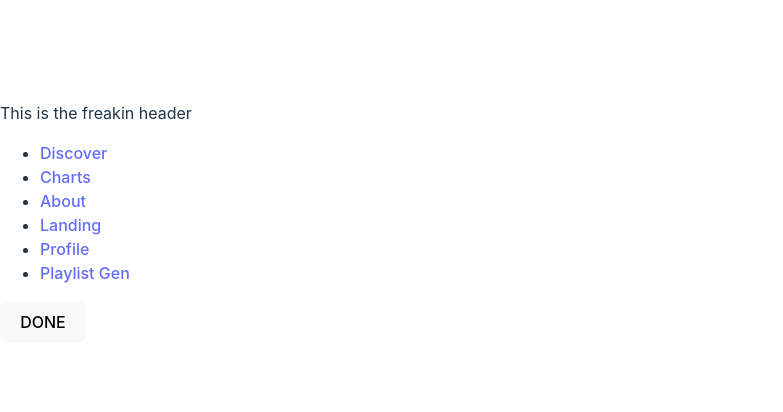
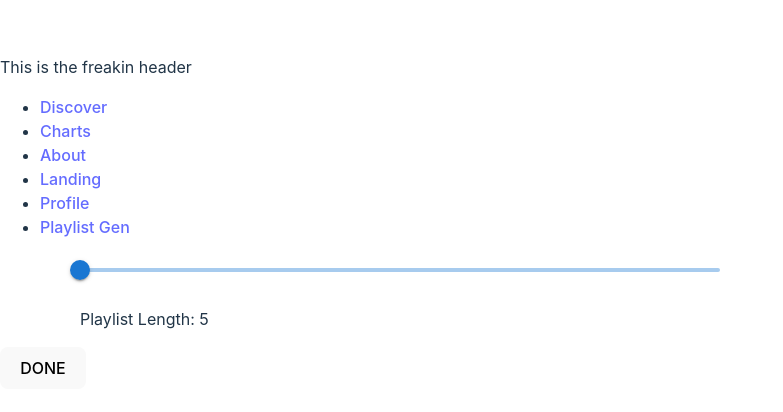
Before and after one commit to emwong101/spotify-ML-clone, a React (Vite) app in the folder client/: page /length in a window 1280 px wide. Shown: the part 178-590 px from the top of the page, without its empty margins (0-783 px from the left). Built offline with nearby package versions, Linux system fonts and the light colour scheme; no server answers.

Commit message:
added slider for playlist length

```diff
--- a/client/package.json
+++ b/client/package.json
@@ -9,8 +9,12 @@
     "preview": "vite preview"
   },
   "dependencies": {
+    "@emotion/react": "^11.10.5",
+    "@emotion/styled": "^11.10.5",
+    "@mui/material": "^5.11.4",
     "axios": "^1.2.2",
     "chart.js": "^4.1.2",
+    "rc-slider": "^10.1.0",
     "react": "^18.2.0",
     "react-chartjs-2": "^5.2.0",
     "react-dom": "^18.2.0",
--- a/client/src/Pages/playlistLength/PlaylistLength.jsx
+++ b/client/src/Pages/playlistLength/PlaylistLength.jsx
@@ -1,18 +1,21 @@
-import React from "react";
-import { useContext } from "react";
-import { UserContext } from "../../Context/UserContext";
-import "./PlaylistLength.scss";
-import axios from "axios";
+import React from 'react';
+import { useContext, useState } from 'react';
+import { UserContext } from '../../Context/UserContext';
+import './PlaylistLength.scss';
+import axios from 'axios';
+import Slider from '@mui/material/Slider';
 
 function PlaylistLength() {
+  const [length, setLength] = useState(5);
   const user = useContext(UserContext);
   const BASE_URL = import.meta.env.VITE_BASE_URL;
+  // const BASE_URL = 'https://api.spotify.com/v1/';
 
   const getRecommendations = async (e) => {
     try {
       const { data } = await axios.get(
-        `${BASE_URL}recommendations?limit=5&seed_artists=${user.artists.join(
-          ","
+        `${BASE_URL}recommendations?limit=${length}&seed_artists=${user.artists.join(
+          ','
         )}&${user.mood}`,
         {
           headers: { Authorization: `Bearer ${user.profile.access_token}` },
@@ -20,12 +23,30 @@ function PlaylistLength() {
       );
       console.log(data);
     } catch {
-      console.log("Error");
+      console.log('Error');
     }
     console.log(user.mood);
   };
+
+  console.log(user);
+
   return (
     <div>
+      <div className="playlist-length__slider">
+        <Slider
+          min={5}
+          max={100}
+          value={length}
+          onChange={(e) => {
+            setLength(e.target.value);
+          }}
+          defaultValue={5}
+          aria-label="Default"
+          valueLabelDisplay="auto"
+        />
+        <p>Playlist Length: {length}</p>
+      </div>
+
       <button onClick={getRecommendations}>DONE</button>
     </div>
   );
--- a/client/src/Pages/playlistLength/PlaylistLength.scss
+++ b/client/src/Pages/playlistLength/PlaylistLength.scss
@@ -0,0 +1,4 @@
+.playlist-length__slider {
+  width: 50%;
+  margin-left: 5rem;
+}
```
Also changed, not shown: client/src/App.jsx (+14 -14 lines), client/src/Pages/Discover/Discover.jsx (+7 -7 lines), 1 other file (tests, documents, lock files or other folders).
